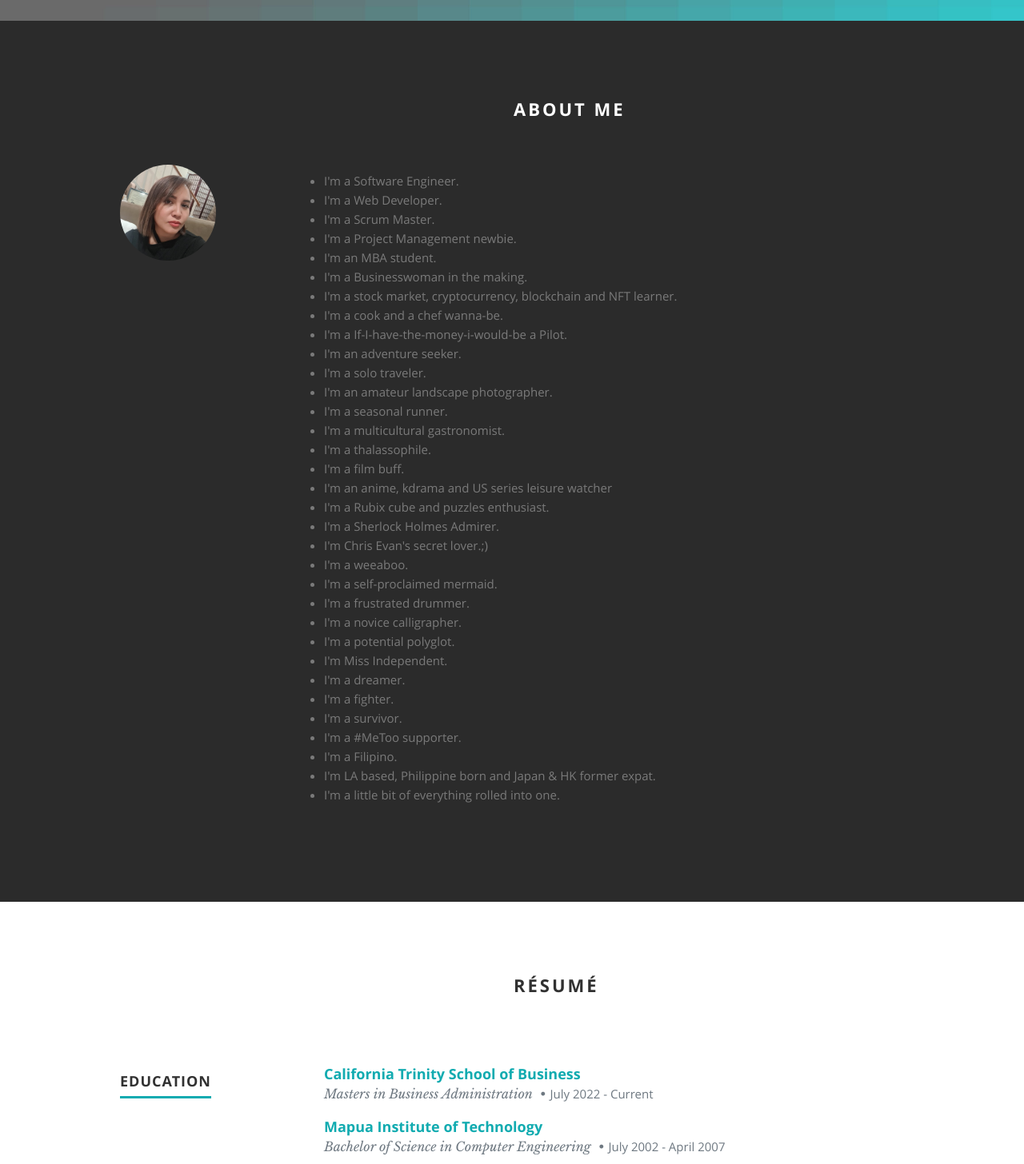
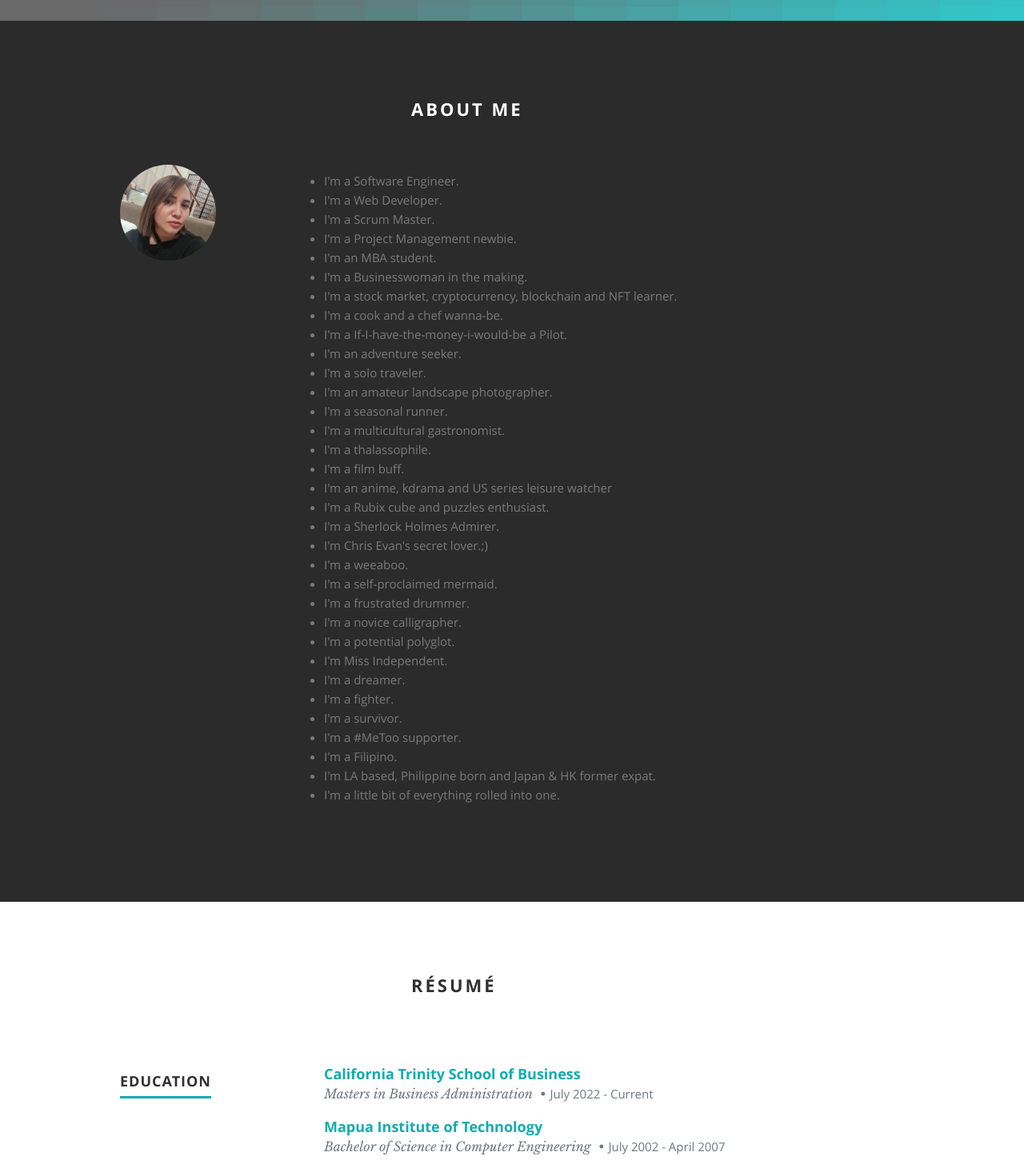
Before and after one commit to blueazulbughaw/gladcedeno, a React (Create React App) app: page / in a window 1280 px wide. Shown: the part 774-2230 px from the top of the page at 80% size. Built offline with nearby package versions, Linux system fonts and the light colour scheme.

Commit message:
Add files via upload

```diff
--- a/public/css/layout.css
+++ b/public/css/layout.css
@@ -235,7 +235,7 @@ ul#nav li.current a { color: #11ABB0; }
 #about ul { list-style: outside; }
 #about li {line-height: 16px;margin-bottom: 8px;}
 /*title*/
-#about .section-head { padding-left:40%; margin-bottom: 42px; }
+#about .section-head { padding-left:30%; margin-bottom: 42px; }
 
 
 /* ------------------------------------------------------------------ */
@@ -296,7 +296,7 @@ ul#nav li.current a { color: #11ABB0; }
    margin-top: 6px;
 }
 /*title*/
-#resume .section-head { padding-left:40%; margin-bottom: 42px; }
+#resume .section-head { padding-left:30%; margin-bottom: 42px; }
 
 /*----------------------------------------------*/
 /*	Skill Bars
@@ -816,7 +816,7 @@ call-to-action .button {
    padding-bottom: 102px;
    color: #636363;
 }
-#contact .section-head { padding-left:30%; margin-bottom: 42px; }
+#contact .section-head { padding-left:25%; margin-bottom: 42px; }
 
 #contact a, #contact a:visited  { color: #11ABB0; }
 #contact a:hover, #contact a:focus { color: #fff; }
```
